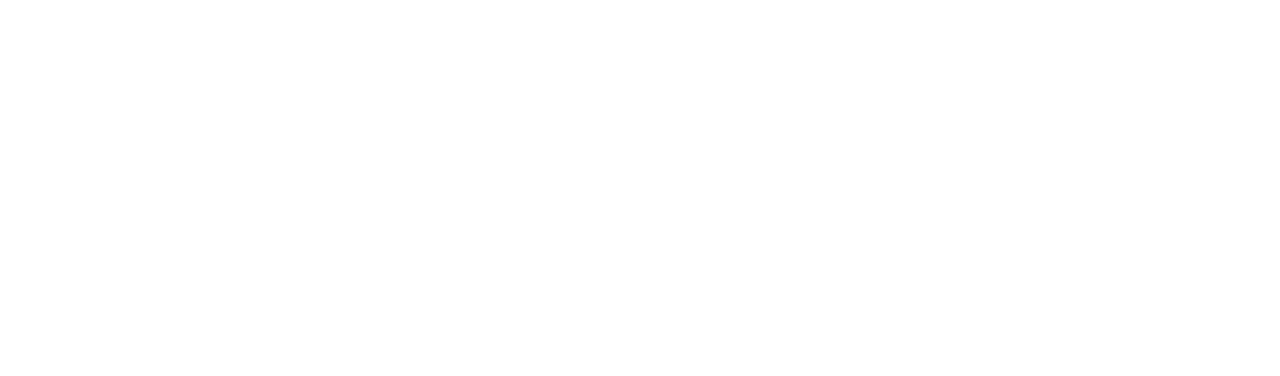
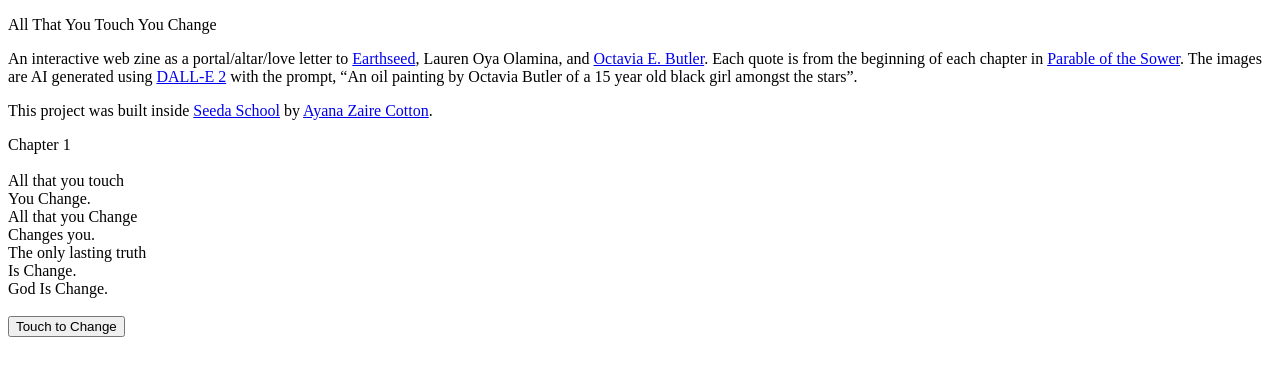
Before and after one commit to AyanaZaire/all-you-touch-demo, a plain HTML site: page index.html in a window 1280 px wide. Drawn offline with Linux system fonts and the light colour scheme.

Commit message:
built the html of project

```diff
--- a/index.html
+++ b/index.html
@@ -5,6 +5,21 @@
         <title>All You Touch You Change</title>
     </head>
     <body>
-
+        <div>
+            <p>All That You Touch You Change</p>
+            <p>An interactive web zine as a portal/altar/love letter to <a href="https://en.wikipedia.org/wiki/Earthseed">Earthseed</a>, Lauren Oya Olamina, and <a href="https://en.wikipedia.org/wiki/Octavia_E._Butler">Octavia E. Butler</a>. Each quote is from the beginning of each chapter in <a href="https://en.wikipedia.org/wiki/Parable_of_the_Sower_(novel)">Parable of the Sower</a>. The images are AI generated using <a href="https://openai.com/product/dall-e-2">DALL-E 2</a> with the prompt, “An oil painting by Octavia Butler of a 15 year old black girl amongst the stars”.</p>
+            <p>This project was built inside <a href="https://www.seedaschool.com/">Seeda School</a> by <a href="https://ayanazairecotton.com/">Ayana Zaire Cotton</a>.</p>
+        </div>
+        <div>
+            Chapter 1 <br><br>
+            All that you touch<br>
+            You Change.<br>
+            All that you Change<br>
+            Changes you.<br>
+            The only lasting truth<br>
+            Is Change.<br>
+            God Is Change.<br><br>
+            <button>Touch to Change</button>
+        </div>
     </body>
 </html>
```
Also changed, not shown: 1 other file.
